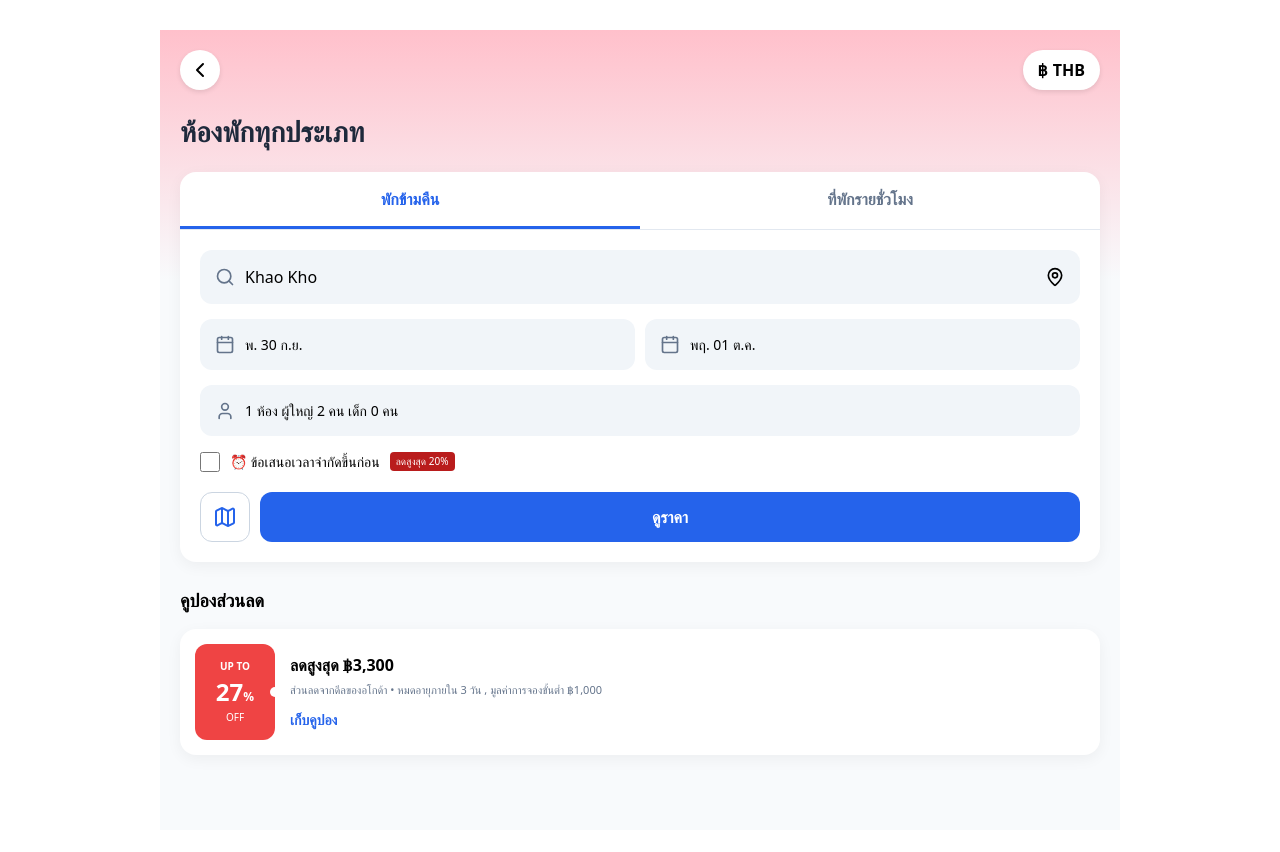
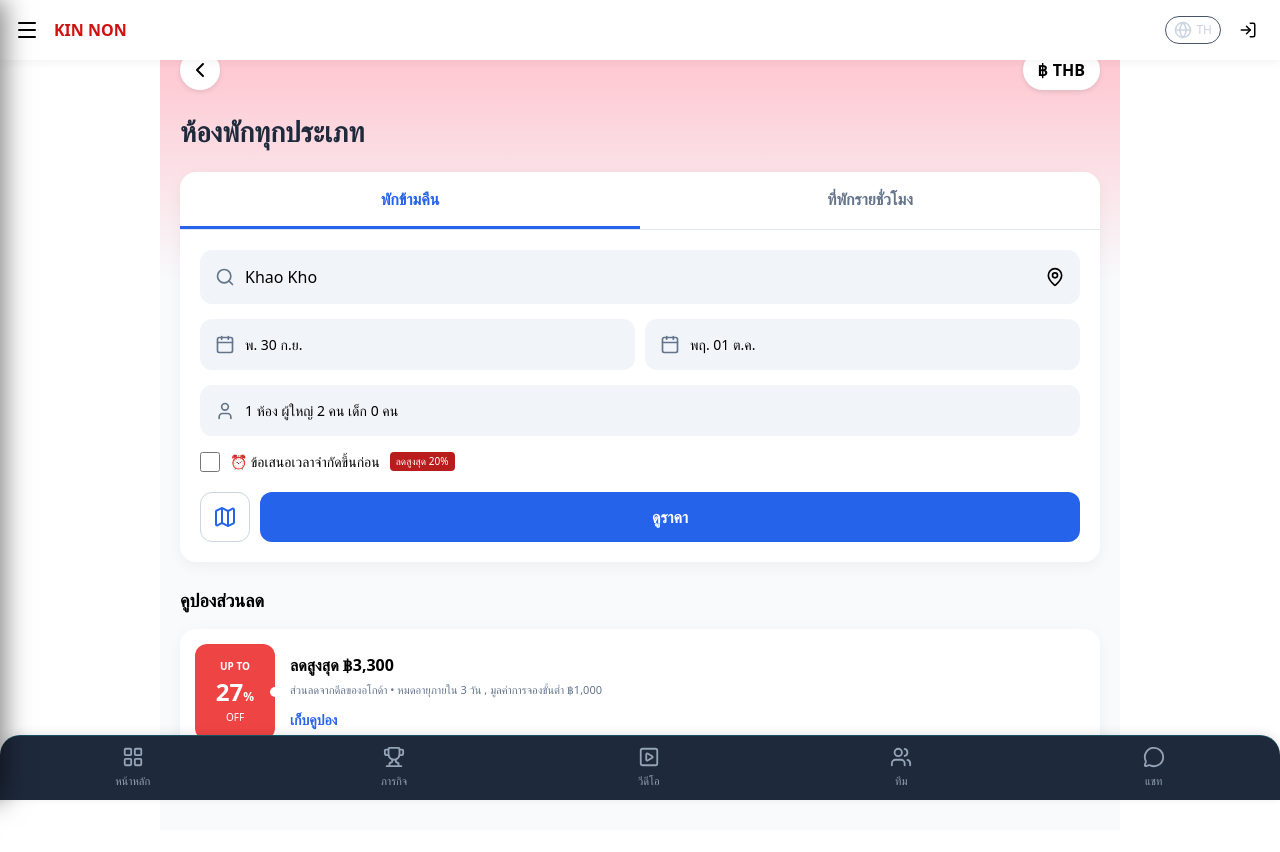
Before and after one commit to 1worldonecredit/kinnon_frontend, a React (Vite) app: page /hotels in a window 1280 px wide. Shown: the top 852 px of the page. Built offline with nearby package versions, Linux system fonts and the light colour scheme; no server answers.

Commit message:
HotelSearch;

```diff
--- a/src/pages/HotelMap.jsx
+++ b/src/pages/HotelMap.jsx
@@ -4,6 +4,8 @@ import {
   ChevronLeft, Search, Filter, SlidersHorizontal,
   ArrowDownUp, ShoppingCart, Info, Star
 } from 'lucide-react';
+import TopNavbar from '../components/TopNavbar';
+import BottomNavbar from '../components/BottomNavbar';
 
 const HotelMap = () => {
   const navigate = useNavigate();
@@ -11,7 +13,7 @@ const HotelMap = () => {
 
   return (
     <div style={{ height: '100vh', width: '100%', position: 'relative', overflow: 'hidden', backgroundColor: '#e2e8f0' }}>
-
+      <TopNavbar />
       {/* ================= แผนที่จำลอง (Background) ================= */}
       <div style={{
         position: 'absolute', top: 0, left: 0, right: 0, bottom: 0,
@@ -152,7 +154,7 @@ const HotelMap = () => {
           </div>
         </div>
       )}
-
+    <BottomNavbar />
     </div>
   );
 };
--- a/src/pages/HotelSearch.jsx
+++ b/src/pages/HotelSearch.jsx
@@ -4,6 +4,8 @@ import {
   ChevronLeft, Search, Calendar, User,
   MapPin, Map as MapIcon
 } from 'lucide-react';
+import TopNavbar from '../components/TopNavbar';
+import BottomNavbar from '../components/BottomNavbar';
 
 const HotelSearch = () => {
   const navigate = useNavigate();
@@ -11,7 +13,7 @@ const HotelSearch = () => {
 
   return (
     <div style={{ backgroundColor: '#f8fafc', minHeight: '100vh', position: 'relative' }}>
-
+      <TopNavbar />
       {/* Background สีชมพูไล่ระดับด้านบน */}
       <div style={{
         background: 'linear-gradient(180deg, #ffc0cb 0%, #f8fafc 100%)',
@@ -136,6 +138,7 @@ const HotelSearch = () => {
         </div>
 
       </div>
+      <BottomNavbar />
     </div>
   );
 };
```
